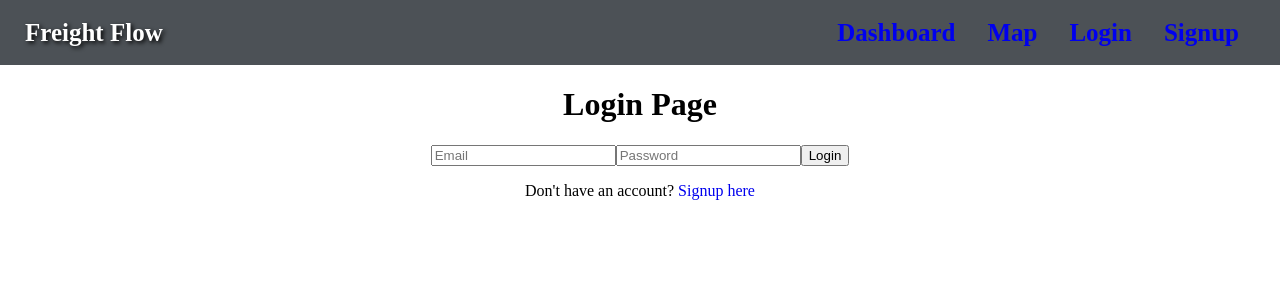
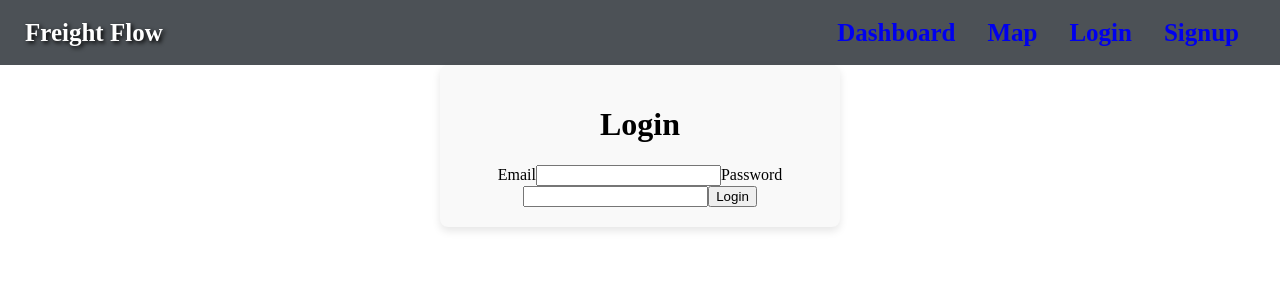
Before and after one commit to HenegarCodes/Freight-Flow, a React (Create React App) app in the folder src/client/: page /login in a window 1280 px wide. Shown: the top 300 px of the page. Built offline with nearby package versions, Linux system fonts and the light colour scheme; the HTML template or start-up script is replaced by a standard one.

Commit message:
adding the login fix again. i restructured the login code.

```diff
--- a/src/client/src/components/Login.jsx
+++ b/src/client/src/components/Login.jsx
@@ -1,36 +1,60 @@
 import React, { useState } from 'react';
 import axios from 'axios';
 import { useNavigate } from 'react-router-dom';
-import './form.css';
-
 
 function Login() {
   const [email, setEmail] = useState('');
   const [password, setPassword] = useState('');
-  const [error, setError] = useState(null);  // Add error state
+  const [error, setError] = useState('');
   const navigate = useNavigate();
 
-  const handleLogin = async (e) => {
+  const handleSubmit = async (e) => {
     e.preventDefault();
+    setError('');
+
+    // Validate form inputs
+    if (!email || !password) {
+      setError('Please enter both email and password');
+      return;
+    }
+
     try {
-      const response = await axios.post(`${process.env.REACT_APP_API_URL}/api/auth/login`, { email, password });
+      const response = await axios.post(`${process.env.REACT_APP_API_URL}/api/auth/login`, {
+        email,
+        password,
+      });
       localStorage.setItem('token', response.data.token); // Store token in localStorage
-      navigate('/dashboard'); // Redirect to the dashboard on successful login
+      navigate('/dashboard');  // Redirect to dashboard on successful login
     } catch (error) {
-      setError(error.response?.data?.message || 'Invalid credentials');
+      setError(error.response?.data?.message || 'Login failed, please try again');
     }
   };
 
   return (
-    <div>
-      <h1>Login Page</h1>
-      {error && <p className="error-message">{error}</p>} {/* Display error message */}
-      <form onSubmit={handleLogin}>
-        <input type="email" value={email} onChange={(e) => setEmail(e.target.value)} placeholder="Email" required />
-        <input type="password" value={password} onChange={(e) => setPassword(e.target.value)} placeholder="Password" required />
+    <div className="form">
+      <h1>Login</h1>
+
+      {error && <div className="error-message">{error}</div>}
+
+      <form onSubmit={handleSubmit}>
+        <label>Email</label>
+        <input
+          onChange={(e) => setEmail(e.target.value)}
+          value={email}
+          type="email"
+          required
+        />
+
+        <label>Password</label>
+        <input
+          onChange={(e) => setPassword(e.target.value)}
+          value={password}
+          type="password"
+          required
+        />
+
         <button type="submit">Login</button>
       </form>
-      <p>Don't have an account? <a href="/signup">Signup here</a></p>
     </div>
   );
 }
```
Also changed, not shown: 1 other file (tests, documents, lock files or other folders).
